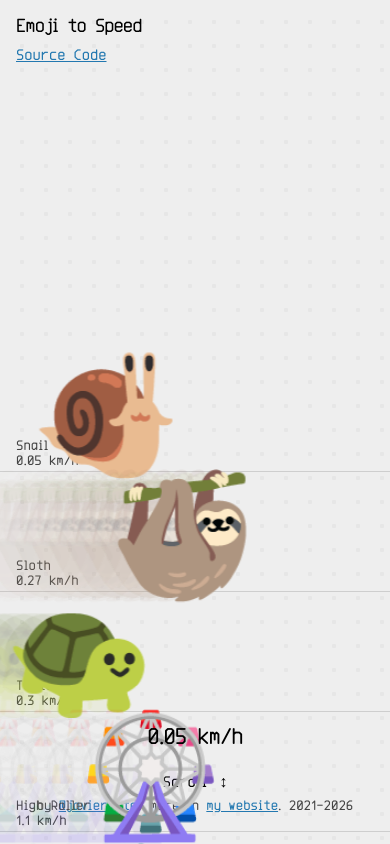
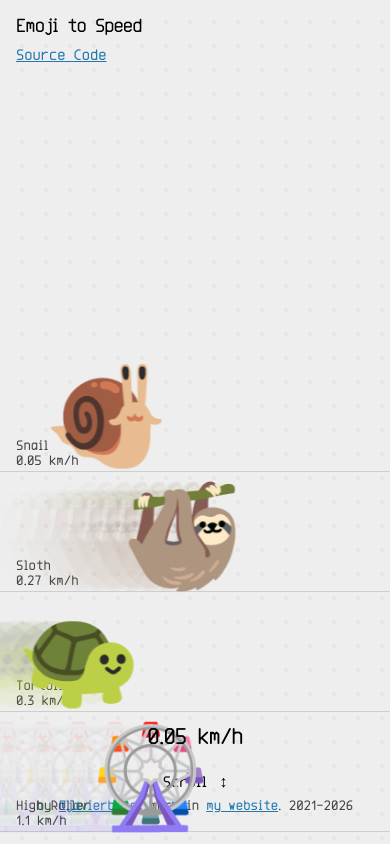
Before and after one commit to javierbyte/emoji-to-scale, a Next.js app: page /speed in a window 390 px wide. Shown: the top 844 px of the page. Built offline with nearby package versions, Linux system fonts and the light colour scheme.

Commit message:
Improve mobile

```diff
--- a/src/speed-app.tsx
+++ b/src/speed-app.tsx
@@ -17,7 +17,7 @@ const MIN_SPEED_RATIO = 1 / MAX_SPEED_RATIO;
 // Motion blur: trail copies of the main emoji behind it, spaced by relative
 // speed so faster lanes streak more. Opacity is the nearest copy's value and
 // fades linearly to ~0 at the tail. Shadow count, spacing, and opacity tunable.
-const MOTION_BLUR_SHADOWS = 12;
+const MOTION_BLUR_SHADOWS = 8;
 const MOTION_BLUR_SPACING = 3;
 const MOTION_BLUR_OPACITY = 0.1;
 // Only lanes moving at least this much faster than the reference get a trail.
--- a/src/style.css
+++ b/src/style.css
@@ -116,6 +116,13 @@ a {
   will-change: transform;
 }
 
+/* min-width 640 */
+@media screen and (max-width: 640px) {
+  .speed-lane .emoji {
+    font-size: 100px;
+  }
+}
+
 /* Center the glyph in the lane and flip it so it faces its direction of travel. */
 .speed-lane .emoji span {
   bottom: auto;
```
